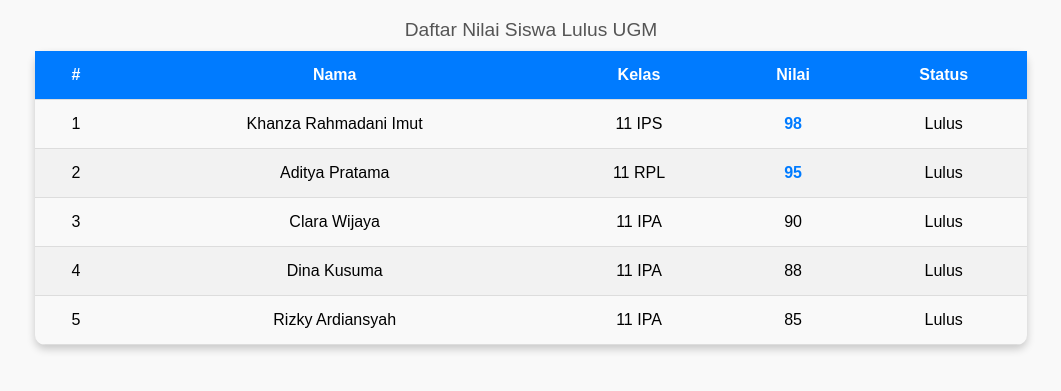
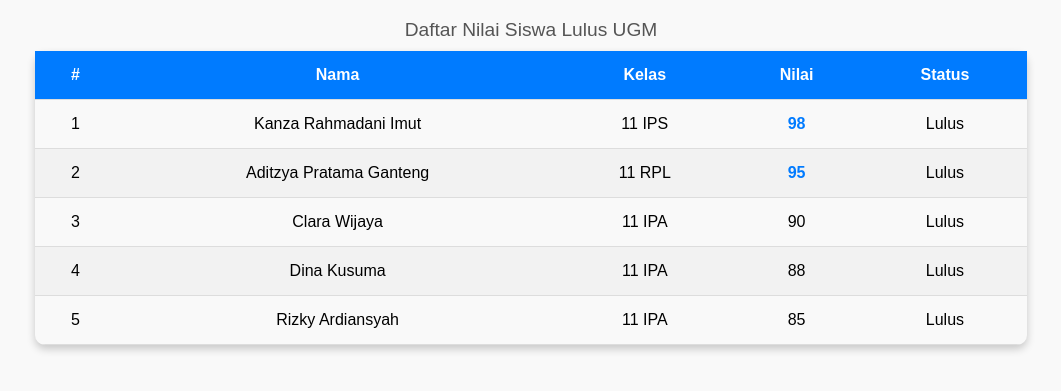
Before and after one commit to AditzyaPratama/table.aditz, a plain HTML site: page index.html in a window 1280 px wide. Shown: the part 81-472 px from the top of the page, without its empty margins (109-1170 px from the left). Drawn offline with Linux system fonts and the light colour scheme.

Commit message:
Update index.html

```diff
--- a/index.html
+++ b/index.html
@@ -70,14 +70,14 @@
         <tbody>
             <tr>
                 <td>1</td>
-                <td>Khanza Rahmadani Imut</td>
+                <td>Kanza Rahmadani Imut</td>
                 <td>11 IPS</td>
                 <td class="highlight">98</td>
                 <td>Lulus</td>
             </tr>
             <tr>
                 <td>2</td>
-                <td>Aditya Pratama</td>
+                <td>Aditzya Pratama Ganteng</td>
                 <td>11 RPL</td>
                 <td class="highlight">95</td>
                 <td>Lulus</td>
```
